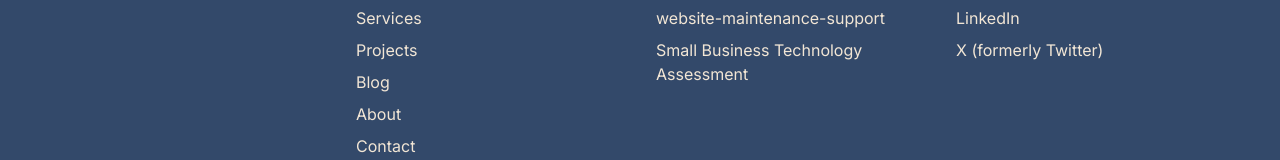
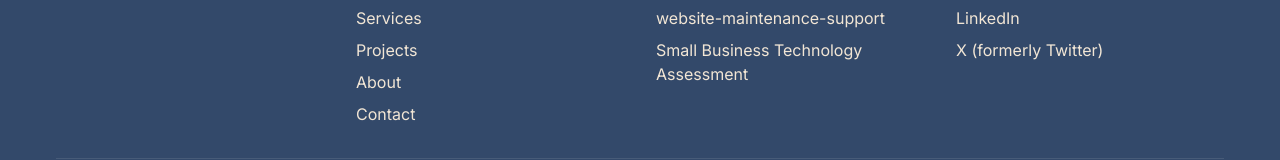
Before and after one commit to DylanJDombrowski/djd.next, a Next.js app: page / in a window 1280 px wide. Shown: the part 2200-2360 px from the top of the page. Built offline with nearby package versions, Linux system fonts and the light colour scheme; no server answers.

Commit message:
footer links updated

```diff
--- a/src/components/layout/footer.tsx
+++ b/src/components/layout/footer.tsx
@@ -26,11 +26,6 @@ export default function Footer() {
               <li>
                 <Link href="/projects" className="hover:text-orange transition-colors">
                   Projects
-                </Link>
-              </li>
-              <li>
-                <Link href="/blog" className="hover:text-orange transition-colors">
-                  Blog
                 </Link>
               </li>
               <li>
```
